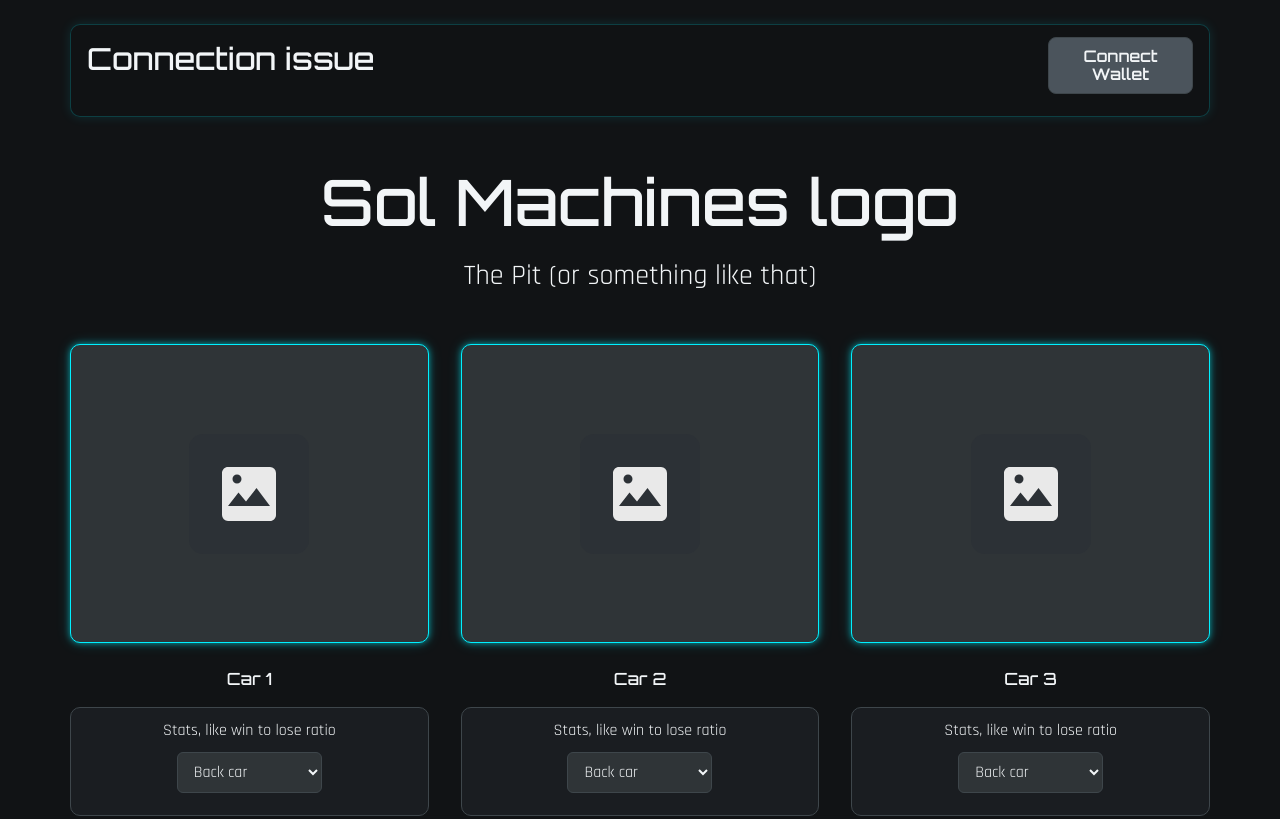
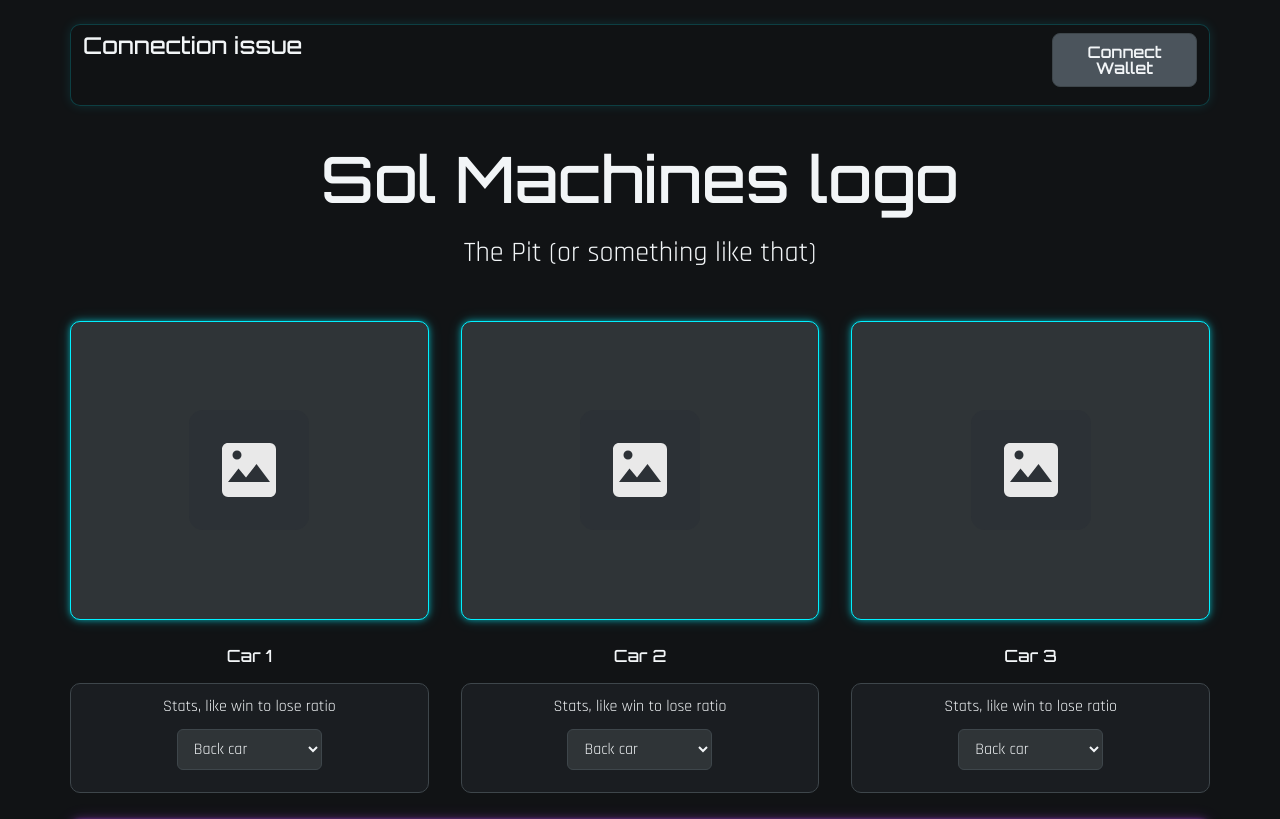
Before and after one commit to Aedonysthegreat/Sol-Machine, a plain HTML site: page docs/index.html in a window 1280 px wide. Shown: the top 819 px of the page. Drawn offline with Linux system fonts and the light colour scheme; no server answers.

```diff
--- a/docs/style.css
+++ b/docs/style.css
@@ -68,13 +68,13 @@
     display: flex;
     justify-content: space-between;
     align-items: flex-start;
-    gap: 20px;
-    margin-bottom: 40px;
+    gap: 14px;
+    margin-bottom: 28px;
     position: sticky;
     top: 10px;
     z-index: 1000;
     background: rgba(17, 19, 21, 0.92);
-    padding: 12px 16px;
+    padding: 8px 12px;
     border: 1px solid #00F0FF33;
     border-radius: 10px;
     backdrop-filter: blur(8px);
@@ -82,8 +82,9 @@
 }
 
 .boost-timer {
-    font-size: 1.9rem;
+    font-size: 1.45rem;
     font-weight: 500;
+    line-height: 1.1;
 }
 
 /* Quick disabled state for boost buttons */
@@ -98,12 +99,12 @@
     color: var(--button-text);
     border: none;
     border-radius: 6px;
-    padding: 14px 24px;
-    font-size: 1.2rem;
+    padding: 10px 18px;
+    font-size: 1rem;
     font-weight: 600;
     cursor: pointer;
-    line-height: 1.1;
-    min-width: 140px;
+    line-height: 1;
+    min-width: 120px;
 }
 
 /* Subtle hover feedback for major buttons */
```
